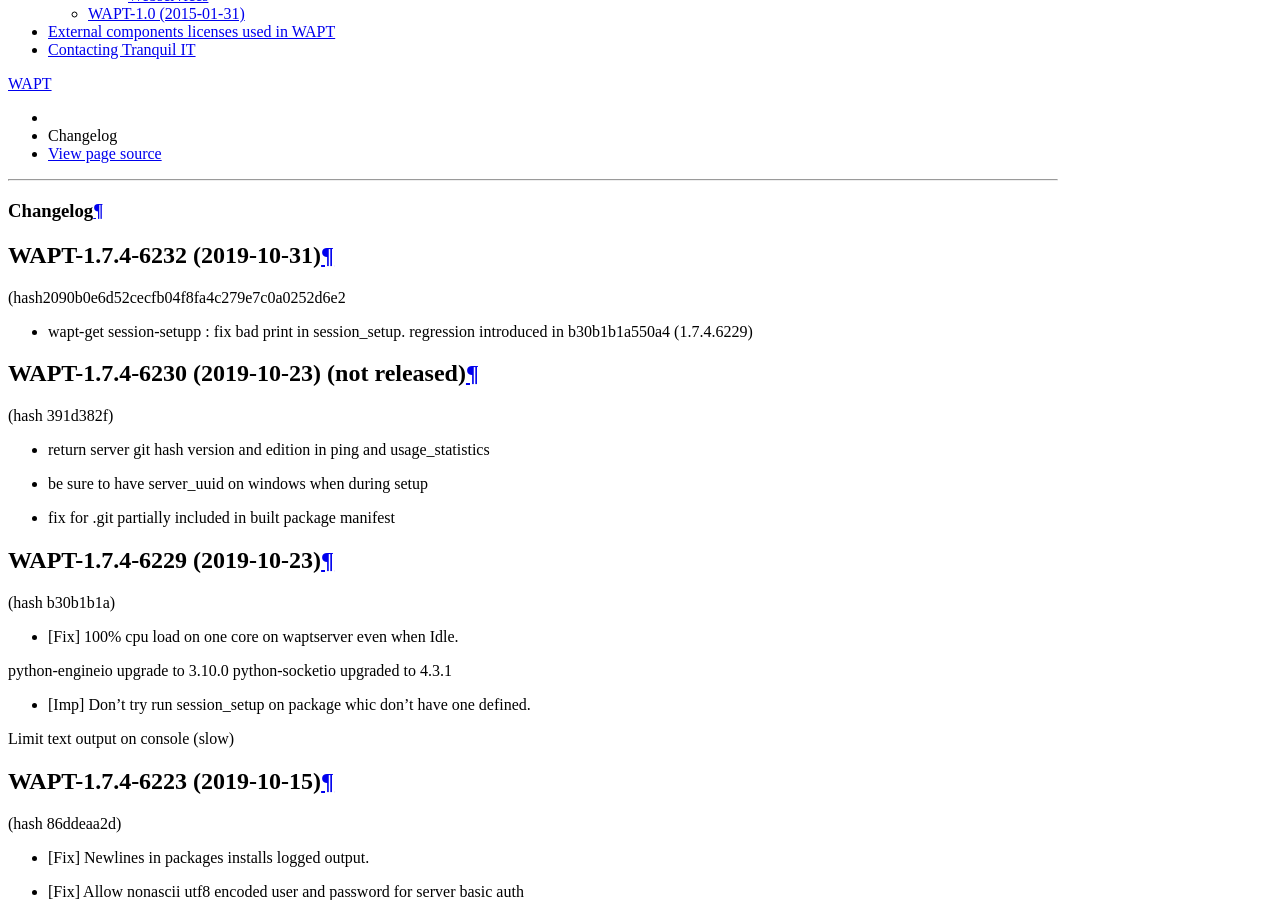
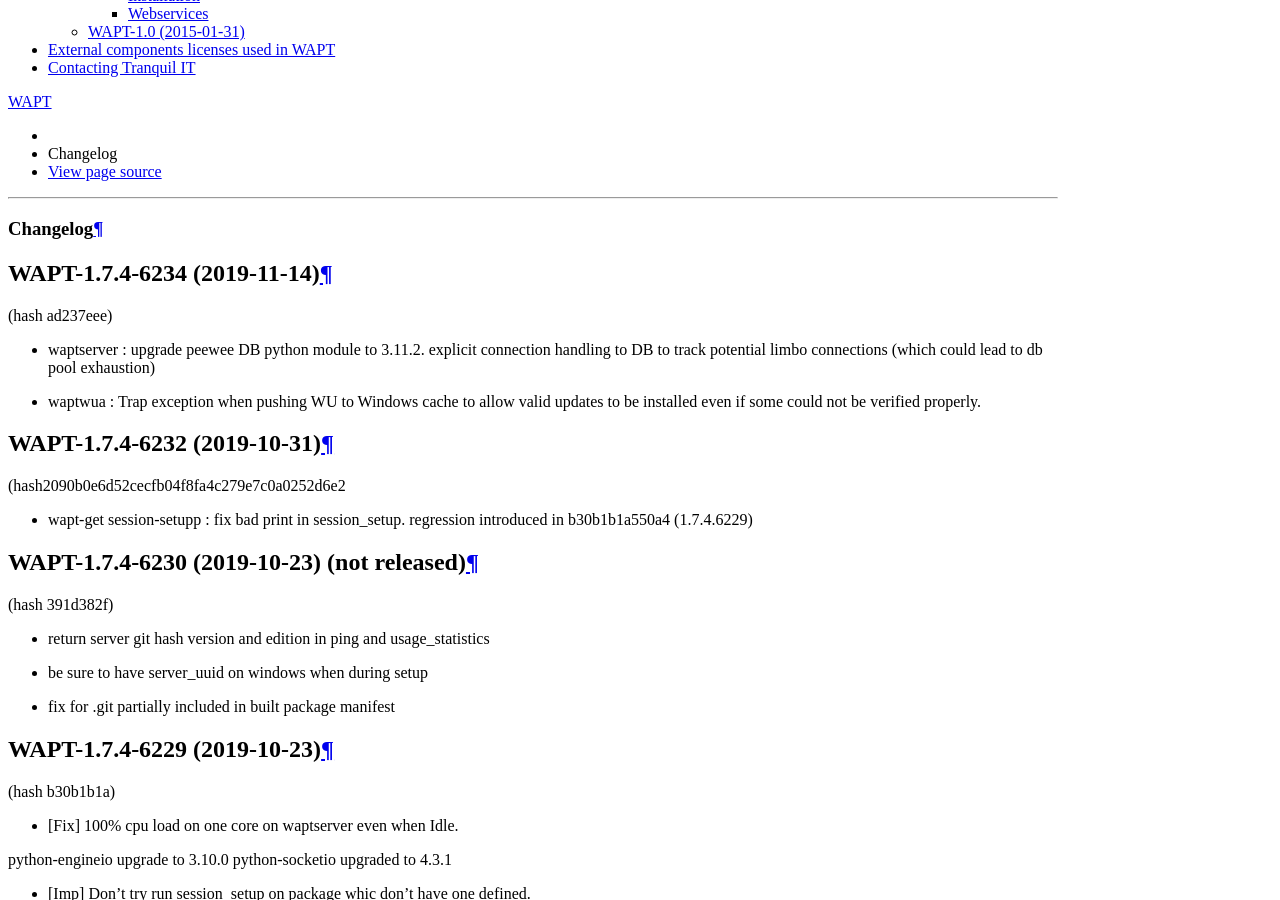
Before and after one commit to tranquilit/WAPT-Documentation, a Sphinx documentation site: the page built from source/wapt-changelog.rst, in a window 1280 px wide and 900 px high, scrolled down 3414 px. Built offline with Sphinx 7.4.7 and the Read the Docs theme 2.0.0, drawn with Linux system fonts in a browser that asks for light colours; some of the changed text lies outside the part shown.

Commit message:
1.7.4-6234

```diff
--- a/source/wapt-changelog.rst
+++ b/source/wapt-changelog.rst
@@ -11,6 +11,16 @@
 
 Changelog
 =========
+
+WAPT-1.7.4-6234 (2019-11-14)
+----------------------------
+
+(hash ad237eee)
+
+* waptserver : upgrade peewee DB python module to 3.11.2. explicit connection handling to DB to track potential limbo connections (which could lead to db pool exhaustion)
+
+* waptwua : Trap exception when pushing WU to Windows cache to allow valid updates to be installed even if some could not be verified properly.
+
 
 WAPT-1.7.4-6232 (2019-10-31)
 ----------------------------
```
